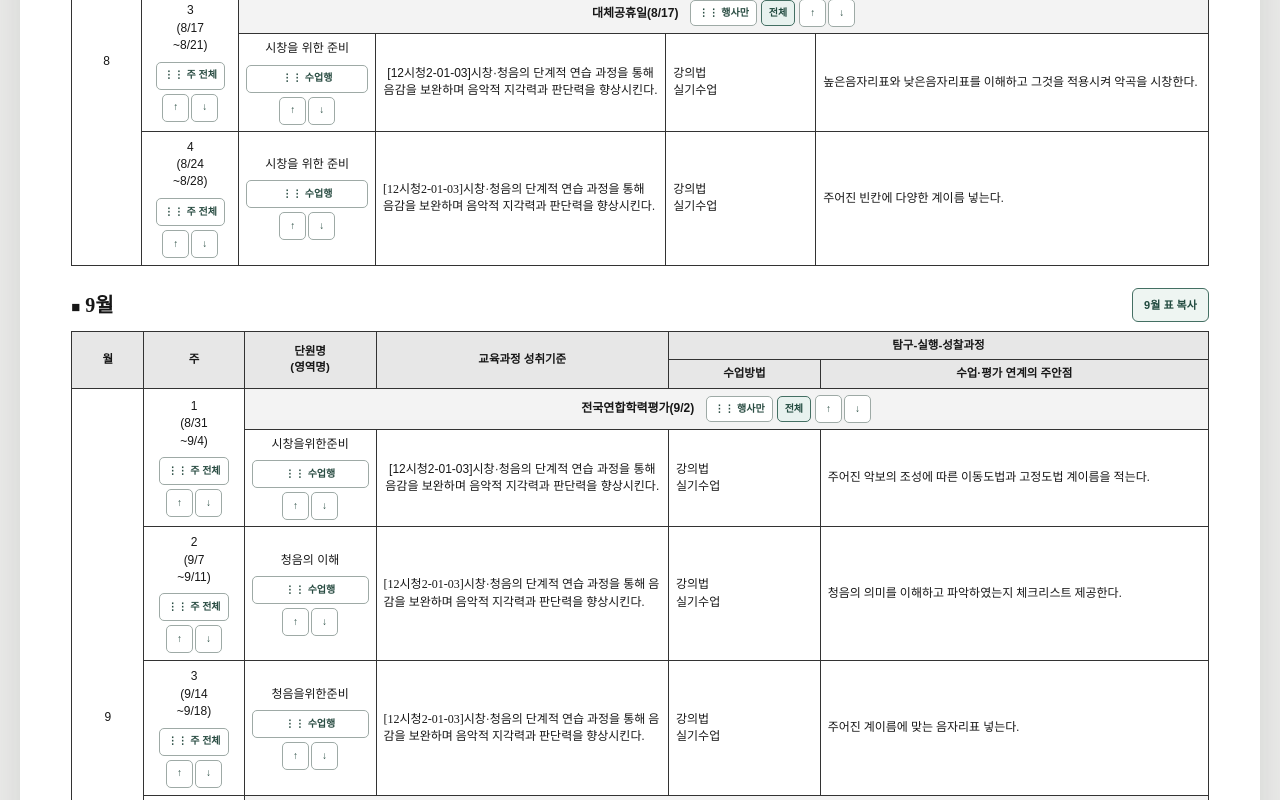
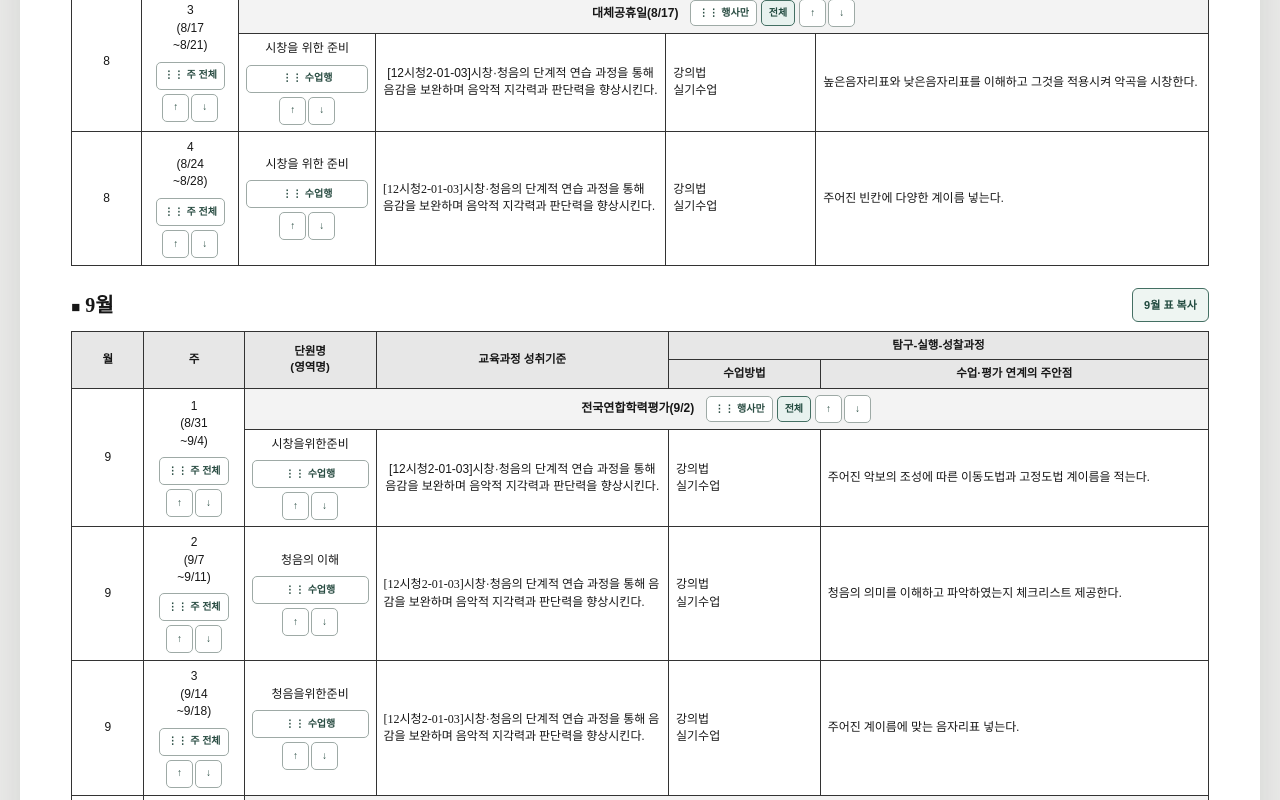
Before and after one commit to lallafm1984/lotto-web, a Next.js app: page /teaching-plan in a window 1280 px wide. Shown: the part 1000-1800 px from the top of the page. Built offline with nearby package versions, Linux system fonts and the light colour scheme.

Commit message:
Render month cells by week

```diff
--- a/app/teaching-plan/plan-viewer.tsx
+++ b/app/teaching-plan/plan-viewer.tsx
@@ -152,22 +152,13 @@ function buildHancomCopy(
     const columns = layout.columnWidthsMm.map((width) => (
       `<col width="${Math.round((width / 25.4) * 96)}" style="width:${width}mm;">`
     )).join("");
-    const visualRows = month.weeks.reduce((sum, week) => {
-      const payload = payloadBySlot.get(week.id) ?? week.payload;
-      const eventCount = (eventsBySlot.get(week.id) ?? week.events).length;
-      return sum + Math.max(1, eventCount + (payloadIsEmpty(payload) ? 0 : 1));
-    }, 0);
-    let monthCellWritten = false;
     const rows = month.weeks.map((week) => {
       const payload = payloadBySlot.get(week.id) ?? week.payload;
       const events = eventsBySlot.get(week.id) ?? week.events;
       const hasContent = !payloadIsEmpty(payload);
       const weekRowCount = Math.max(1, events.length + (hasContent ? 1 : 0));
       const rowHeights = weekRowHeights(week, events.length, hasContent);
-      const monthCell = monthCellWritten
-        ? ""
-        : `<td rowspan="${visualRows}" lang="ko" style="${centered}font-size:9pt;">${htmlText(month.month, `${hancomBodyFont}font-size:9pt;letter-spacing:-0.9pt;`)}</td>`;
-      monthCellWritten = true;
+      const monthCell = `<td rowspan="${weekRowCount}" lang="ko" style="${centered}font-size:9pt;">${htmlText(month.month, `${hancomBodyFont}font-size:9pt;letter-spacing:-0.9pt;`)}</td>`;
       const weekCell = `<td rowspan="${weekRowCount}" style="${centered}">${weekHtml(week.week)}</td>`;
       const contentCells = `<td lang="ko" style="${centered}">${htmlText(payload.unit)}</td>` +
         `<td style="${achievement}">${htmlText(payload.achievement)}</td>` +
@@ -635,12 +626,6 @@ export function PlanViewer() {
         {months.map((month) => {
           const tableLayout = hancomTableLayout(subject, month);
           const totalColumnWidth = tableLayout.columnWidthsMm.reduce((sum, width) => sum + width, 0);
-          const monthRowCount = month.weeks.reduce((sum, week) => {
-            const payload = payloadBySlot.get(week.id) ?? week.payload;
-            const eventCount = (eventsBySlot.get(week.id) ?? week.events).length;
-            return sum + Math.max(1, eventCount + (payloadIsEmpty(payload) ? 0 : 1));
-          }, 0);
-          let monthCellRendered = false;
           return (
             <section key={month.month} id={`month-${subject.id}-${month.month}`} className={styles.monthSection}>
               <div className={styles.monthHeading}>
@@ -681,10 +666,9 @@ export function PlanViewer() {
                       const events = eventsBySlot.get(week.id) ?? week.events;
                       const hasContent = !payloadIsEmpty(payload);
                       const weekRowCount = Math.max(1, events.length + (hasContent ? 1 : 0));
-                      const monthCell = !monthCellRendered ? (
-                        <td rowSpan={monthRowCount} className={styles.compactCell}>{month.month}</td>
-                      ) : null;
-                      monthCellRendered = true;
+                      const monthCell = (
+                        <td rowSpan={weekRowCount} className={styles.compactCell}>{month.month}</td>
+                      );
                       const weekCell = (
                         <td rowSpan={weekRowCount} className={`${styles.compactCell} ${styles.weekCell}`}>
                           <span>{week.week}</span>
```
